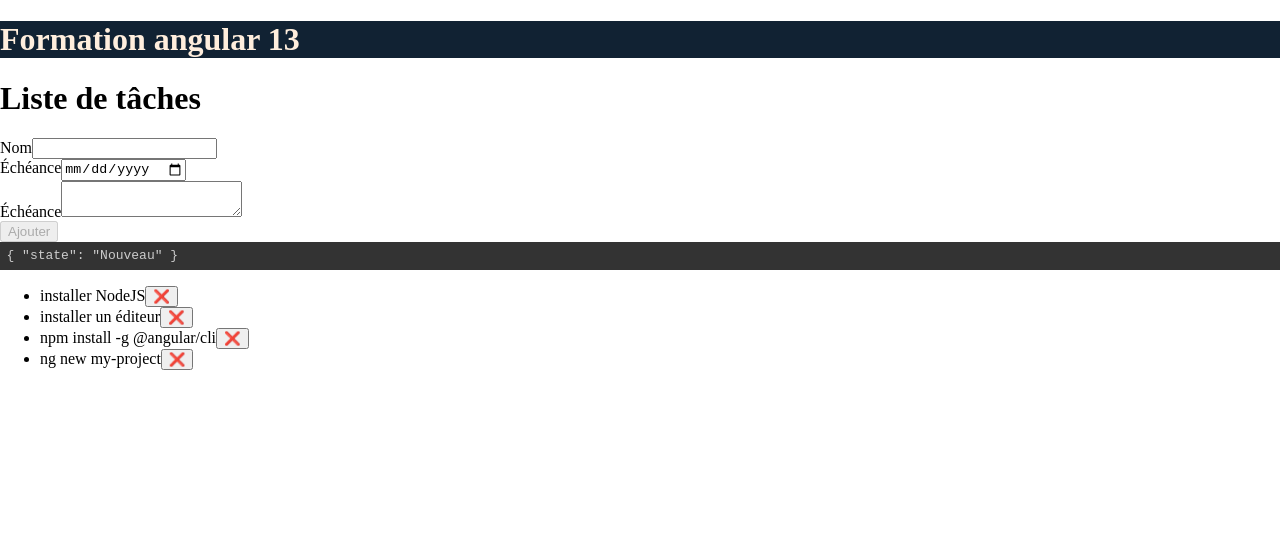
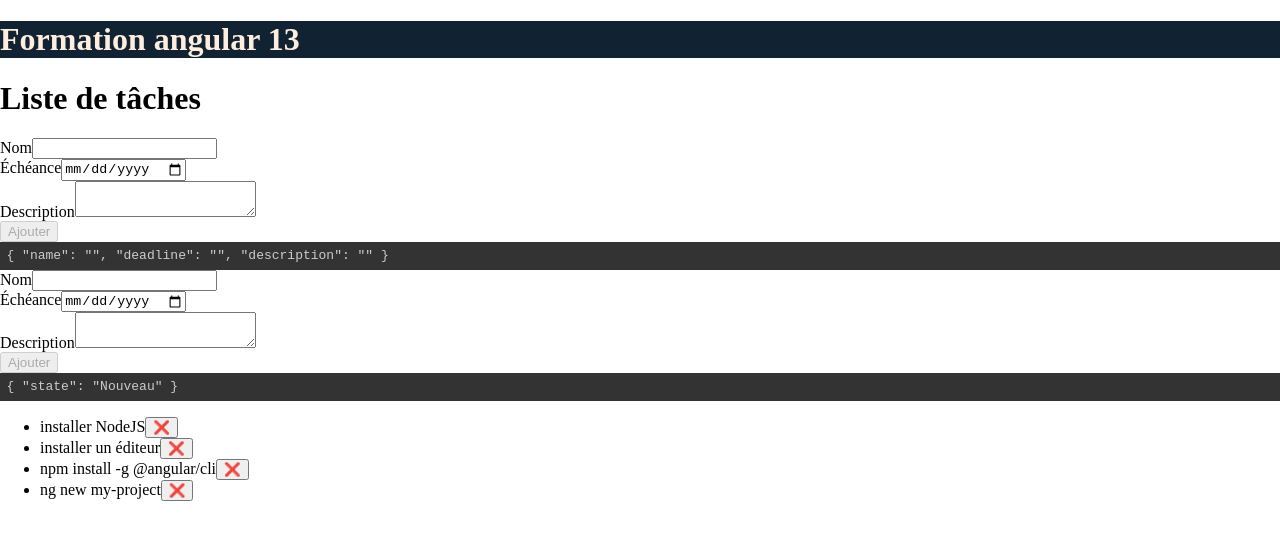
Before and after one commit to pbreteche/ng22w15, an Angular app: page / in a window 1280 px wide. Shown: the top 540 px of the page. Built offline with nearby package versions, Linux system fonts and the light colour scheme.

Commit message:
affichage reactive form

```diff
--- a/src/app/app.component.html
+++ b/src/app/app.component.html
@@ -1,4 +1,5 @@
 <app-title></app-title>
+<app-create-reactive></app-create-reactive>
 <app-create-template></app-create-template>
 <app-nav></app-nav>
 <app-detail></app-detail>
--- /dev/null
+++ b/src/app/create-reactive/create-reactive.component.html
@@ -0,0 +1,29 @@
+<form [formGroup]="form">
+    <div>
+
+        <p class="help" [hidden]="name?.untouched || (!name?.errors?.['required'])">
+            Le nom est obligatoire
+        </p>
+        <p class="help" [hidden]="name?.untouched || (!name?.errors?.['minlength'])">
+            Le nom doit comporter au moins 5 caractères
+        </p>
+        <p class="help" [hidden]="name?.untouched || (!name?.errors?.['pattern'])">
+            Le nom doit commencer par une majuscule
+        </p>
+        <label for="task-name">Nom</label>
+        <input name="name" id="task-name" formControlName="name"
+        >
+    </div>
+    <div>
+        <label for="task-deadline">Échéance</label>
+        <input name="deadline" id="task-deadline" type="date" formControlName="deadline">
+    </div>
+    <div>
+        <label for="task-description">Description</label>
+        <textarea name="description" id="task-description" formControlName="description">
+        </textarea>
+    </div>
+    <button [disabled]="form.invalid">Ajouter</button>
+</form>
+
+<div class="debug">{{ form.value| json }}</div>
--- /dev/null
+++ b/src/app/create-reactive/create-reactive.component.ts
@@ -0,0 +1,25 @@
+import { Component } from '@angular/core';
+import { FormControl, FormGroup, Validators } from '@angular/forms';
+import { Task } from '../task';
+
+@Component({
+  selector: 'app-create-reactive',
+  templateUrl: './create-reactive.component.html',
+  styleUrls: ['./create-reactive.component.scss']
+})
+export class CreateReactiveComponent {
+  form = new FormGroup({
+    name: new FormControl('', [
+      Validators.required,
+      Validators.minLength(5),
+      Validators.pattern(/[A-Z].+/)
+    ]),
+    deadline: new FormControl(''),
+    description: new FormControl('')
+  })
+
+  get name()  {
+    return this.form.get('name')
+  }
+
+}
--- a/src/app/create-template/create-template.component.html
+++ b/src/app/create-template/create-template.component.html
@@ -19,7 +19,7 @@
         <input [(ngModel)]="task.deadline" name="deadline" id="task-deadline" type="date">
     </div>
     <div>
-        <label for="task-description">Échéance</label>
+        <label for="task-description">Description</label>
         <textarea [(ngModel)]="task.description" name="description" id="task-description">
         </textarea>
     </div>
```
Also changed, not shown: src/app/app.module.ts (+6 -3 lines), src/app/create-reactive/create-reactive.component.scss (added), 1 other file (tests, documents, lock files or other folders).
